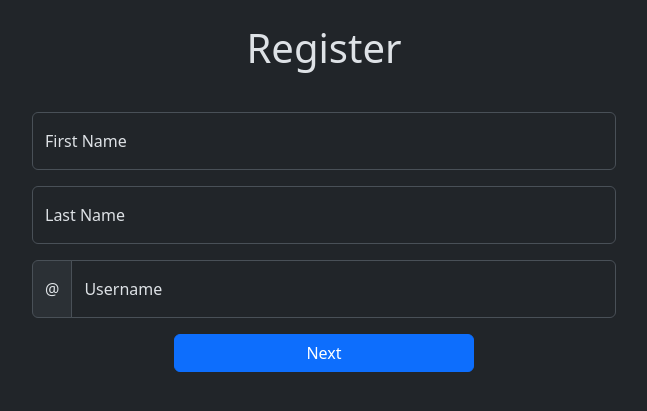
After one commit to pritamjswl/portfolio-builder, a Flask app: page /register in a window 1280 px wide. The commit adds this page. Shown: the top 411 px of the page, without its empty margins (316-963 px from the left). Run offline with Flask 3, Linux system fonts and the light colour scheme; some libraries are stand-ins or nearby versions.

Commit message:
starting signup

```diff
--- a/app.py
+++ b/app.py
@@ -1,6 +1,7 @@
 from cs50 import SQL
 from datetime import timedelta
 from flask import Flask, render_template
+from flask_session import Session
 
 
 # Configure the application
@@ -13,7 +14,7 @@ app.config["PERMANENT_SESSION_LIFETIME"] = timedelta(days=7) # Set session lifet
 Session(app)
 
 # Configure CS50 Library to use SQLite database
-db.execute("sqlite:///users.db")
+db = SQL("sqlite:///users.db")
 
 @app.after_request
 def after_request(response):
@@ -26,8 +27,12 @@ def after_request(response):
 
 @app.route("/")
 def index():
-    return render_template("index.html")
+    return render_template("layout.html")
 
+
+@app.route("/register")
+def register():
+    return render_template("register.html")
 
 # Run application
 if __name__ == "__main__":
--- a/schema.sql
+++ b/schema.sql
@@ -11,6 +11,7 @@ CREATE TABLE users (
     profile_photo TEXT,
     cover_photo TEXT,
     profession TEXT,
+    status TEXT, -- E.g, Available to work
     bio TEXT,
     institution TEXT,
     address TEXT,
--- /dev/null
+++ b/static/js/register.js
@@ -0,0 +1,19 @@
+// Function to switch tabs
+function go_to_step(number) {
+    // Remove show active class from all tabs
+    const tab1 = document.getElementById('tab1');
+    const tab2 = document.getElementById('tab2');
+    const tab3 = document.getElementById('tab3');
+
+    tab1.classList.remove('show');
+    tab1.classList.remove('active');
+    tab2.classList.remove('show');
+    tab2.classList.remove('active');
+    tab3.classList.remove('show');
+    tab3.classList.remove('active');
+
+    // Show the respective tab
+    const activeTab = `tab${number}`;
+    document.getElementById(activeTab).classList.add('show');
+    document.getElementById(activeTab).classList.add('active');
+}
--- a/templates/layout.html
+++ b/templates/layout.html
@@ -1,13 +1,37 @@
-{% extends 'base.html' %}
+<!DOCTYPE html>
+<html lang="en">
+<head>
+    <meta charset="UTF-8">
+    <meta name="viewport" content="width=device-width, initial-scale=1.0">
+    <meta name="keywords" content="Portfolio, Profile, Resume, CV, Portfolio builder, Profile builder, Resume builder, CV builder">
+    <meta name="description" content="Build and share your professional profile and portfolio">
+    <!-- Open Graph Protocol -->
+    <meta property="og:title" content="LOGO - Build and Share Your Professional Portfolio">
+    <meta property="og:type" content="website">
+    <meta property="og:url" content="">
+    <meta property="og:site_name" content="LOGO">
+    <meta property="og:description" content="Create, customize, and share your professional profile and portfolio with ease on LOGO.">
+    <!-- <meta property="og:image" content="/static/image/banner.jpg" alt="LOGO"> -->
+    <!--Bootstrap-->
+    <link rel="stylesheet" href="https://cdn.jsdelivr.net/npm/bootstrap-icons@1.11.3/font/bootstrap-icons.min.css">
+    <link href="https://cdn.jsdelivr.net/npm/bootstrap@5.3.3/dist/css/bootstrap.min.css" rel="stylesheet" integrity="sha384-QWTKZyjpPEjISv5WaRU9OFeRpok6YctnYmDr5pNlyT2bRjXh0JMhjY6hW+ALEwIH" crossorigin="anonymous">
+    <script src="https://cdn.jsdelivr.net/npm/bootstrap@5.3.3/dist/js/bootstrap.bundle.min.js" integrity="sha384-YvpcrYf0tY3lHB60NNkmXc5s9fDVZLESaAA55NDzOxhy9GkcIdslK1eN7N6jIeHz" crossorigin="anonymous"></script>
+    {% block js %}{% endblock %}
+    <title>{% block title %}LOGO{% endblock %}</title>
+    <!--Custom styles-->
+    <script src="/static/js/main.js"></script>
+    <link rel="stylesheet" href="/static/css/styles.css">
+    <!-- <link rel="icon" href="/static/image/icon.png"> -->
+</head>
+<body data-bs-theme="dark">
+    {% for message in get_flashed_messages(with_categories=True) %}
+        <div class="alert alert-{{ message[0] }} alert-dismissible fade show" role="alert">
+            {{ message[1] }}
+            <button type="button" class="btn-close" data-bs-dismiss="alert" aria-label="Close"></button>
+        </div>
+    {% endfor %}
+    {% block body %}
 
-{% block head %}
-    <!--JavaScript for specific pages-->
-    {% block js %}{% endblock %}
-    <!-- Title -->
-    <title>{% block title %}LOGO{% endblock %}</title>
-{% endif %}
-
-{% block body %}
-    <!-- HEADER: Top Navigation -->
-
-{% endblock %}
+    {% endblock %}
+</body>
+</html>
--- /dev/null
+++ b/templates/register.html
@@ -0,0 +1,108 @@
+{% extends 'layout.html' %}
+
+{% block js %}
+    <script src="/static/js/register.js"></script>
+{% endblock %}
+
+{% block title %}
+    Register
+{% endblock %}
+
+{% block body %}
+
+    <div class="p-2 mt-3 mb-3 text-center">
+        <h1>Register</h1>
+    </div>
+
+    <section class="tab-content p-2 d-block m-auto w-100" style="max-width:600px;">
+
+        <!--STEP 1: Name and username-->
+        <section class="tab-pane fade show active" id="tab1" tabindex="0">
+            <!--Validate First Name-->
+            <div class="input-group has-validation mb-3">
+                <div class="form-floating" id="fname-label"> <!--Toggle is-valid and is-invalid -->
+                    <input type="text" class="form-control" id="fname" placeholder="First Name" autocomplete="off"> <!--Toggle is-valid and is-invalid -->
+                    <label for="fname">First Name</label>
+                </div>
+                <div class="invalid-feedback"></div>
+            </div>
+
+            <!--Validate Last Name-->
+            <div class="input-group has-validation mb-3">
+                <div class="form-floating" id="lname-label"> <!--Toggle is-valid and is-invalid -->
+                    <input type="text" class="form-control" id="lname" placeholder="Last Name" autocomplete="off"> <!--Toggle is-valid and is-invalid -->
+                    <label for="fname">Last Name</label>
+                </div>
+                <div class="invalid-feedback"></div>
+            </div>
+
+            <!--Validate username-->
+            <div class="input-group has-validation mb-3">
+                <span class="input-group-text">@</span>
+                <div class="form-floating" id="username-label"> <!--Toggle is-valid and is-invalid -->
+                    <input type="text" class="form-control" id="username" placeholder="Username" autocomplete="off"> <!--Toggle is-valid and is-invalid -->
+                    <label for="username">Username</label>
+                </div>
+                <div class="invalid-feedback"></div>
+            </div>
+
+            <!-- Next Button -->
+            <div class="mb-3 text-center">
+                <button type="button" class="btn btn-primary w-100" style="max-width: 300px;" onclick="go_to_step(2)">Next</button>
+            </div>
+        </section>
+
+        <!--STEP 2: Email and password-->
+        <section class="tab-pane fade" id="tab2" tabindex="0">
+            <!--Validate email-->
+            <div class="input-group has-validation mb-3">
+                <div class="form-floating" id="email-label"> <!--Toggle is-valid and is-invalid -->
+                    <input type="email" class="form-control" id="email" placeholder="Email" autocomplete="off"> <!--Toggle is-valid and is-invalid -->
+                    <label for="email">Email</label>
+                </div>
+                <div class="invalid-feedback"></div>
+            </div>
+
+            <!--Validate password-->
+            <div class="input-group has-validation mb-3">
+                <div class="form-floating" id="password-label"> <!--Toggle is-valid and is-invalid -->
+                    <input type="password" class="form-control" id="password" placeholder="Password" autocomplete="off"> <!--Toggle is-valid and is-invalid -->
+                    <label for="password">Password</label>
+                </div>
+                <div class="invalid-feedback"></div>
+            </div>
+
+            <!--Validate confirm password-->
+            <div class="input-group has-validation mb-3">
+                <div class="form-floating" id="confirm-label"> <!--Toggle is-valid and is-invalid -->
+                    <input type="password" class="form-control" id="confirm" placeholder="Confirm Password" autocomplete="off"> <!--Toggle is-valid and is-invalid -->
+                    <label for="confirm">Confirm Password</label>
+                </div>
+                <div class="invalid-feedback"></div>
+            </div>
+
+            <!--Next and Prev Button-->
+            <div class="mb-3 d-flex flex-row justify-content-between align-items-center gap-2">
+                <button type="button" class="btn btn-outline-primary" style="width:45%;" onclick="go_to_step(1)">Prev</button>
+                <button type="button" class="btn btn-primary" style="width:45%;" onclick="go_to_step(3)">Next</button>
+            </div>
+        </section>
+
+        <!--STEP 3: Verify and register-->
+        <section class="tab-pane fade" id="tab3" tabindex="0">
+            <div class="mb-5">
+                <h5 class="text-center">We have sent an OTP to your email.</h5>
+            </div>
+            <!--Verify OTP-->
+            <div class="input-group has-validation mb-3">
+                <div class="form-floating" id="otp-label"> <!--Toggle is-valid and is-invalid -->
+                    <input type="number" class="form-control" id="otp" placeholder="Verify OTP" autocomplete="off" maxlength="6"> <!--Toggle is-valid and is-invalid -->
+                    <label for="otp">Verify OTP</label>
+                </div>
+                <div class="invalid-feedback"></div>
+            </div>
+        </section>
+
+    </section>
+
+{% endblock %}
```
Also changed, not shown: templates/base.html (deleted, +0 -34 lines), users.db (added), 1 other file.
